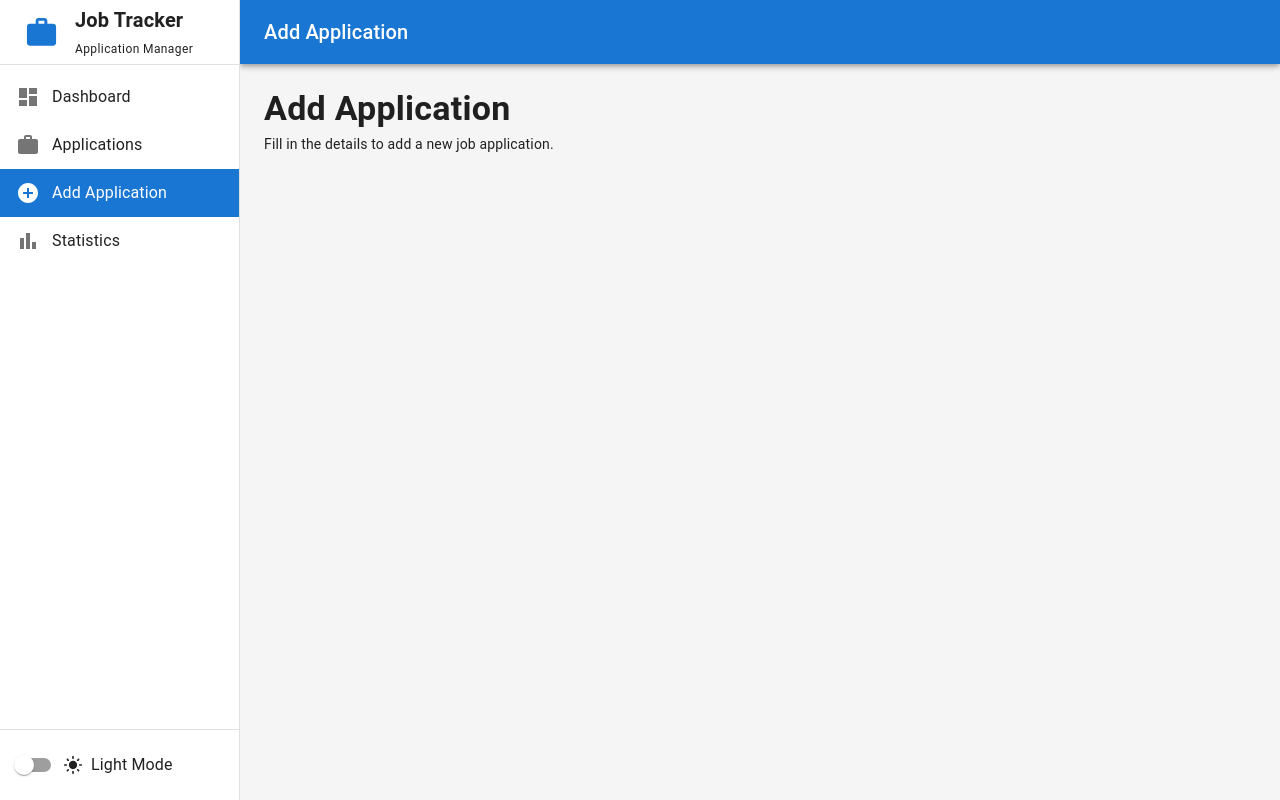
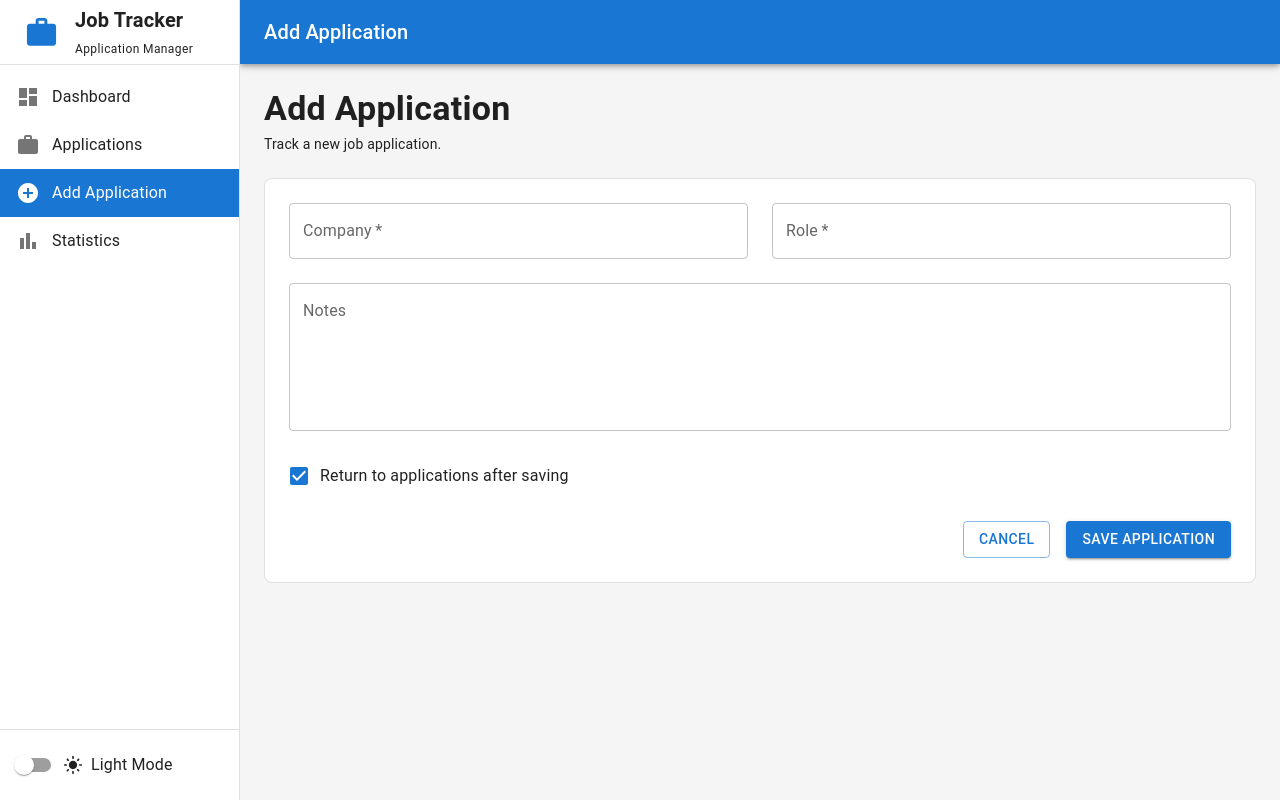
Before and after one commit to SAHIL-VARTAK/Job-Application-Tracker-UI, a React (Vite) app: page /applications/new in a window 1280 px wide. Built offline with nearby package versions, Linux system fonts and the light colour scheme; no server answers.

Commit message:
Added api support for adding new application data

```diff
--- /dev/null
+++ b/src/components/application/ApplicationForm.tsx
@@ -0,0 +1,208 @@
+import { Controller, useForm } from "react-hook-form";
+import {
+    Box,
+    Button,
+    Checkbox,
+    FormControlLabel,
+    Grid,
+    Paper,
+    Stack,
+    TextField,
+} from "@mui/material";
+
+import type { CreateJobApplicationRequest } from "@/types/application";
+
+interface ApplicationFormProps {
+    initialValues?: CreateJobApplicationRequest;
+    loading?: boolean;
+    returnAfterSave: boolean;
+    onReturnAfterSaveChange: (checked: boolean) => void;
+    onSubmit: (
+        data: CreateJobApplicationRequest,
+    ) => Promise<boolean>;
+    onCancel?: () => void;
+}
+
+export default function ApplicationForm({
+    initialValues,
+    loading = false,
+    onSubmit,
+    onCancel,
+    returnAfterSave,
+    onReturnAfterSaveChange,
+}: ApplicationFormProps) {
+    const {
+        control,
+        handleSubmit,
+        reset,
+        setFocus,
+        formState: { errors, isDirty },
+    } = useForm<CreateJobApplicationRequest>({
+        defaultValues:
+            initialValues ?? {
+                company: "",
+                role: "",
+                notes: "",
+            },
+    });
+
+    return (
+        <Paper
+            elevation={0}
+            sx={{
+                mt: 3,
+                p: 3,
+                border: 1,
+                borderColor: "divider",
+                borderRadius: 2,
+            }}
+        >
+            <Box
+                component="form"
+                noValidate
+                onSubmit={handleSubmit(async (data) => {
+                    const success = await onSubmit(data);
+
+                    if (success && !returnAfterSave) {
+                        reset();
+                        setFocus("company");
+                    }
+                })}
+            >
+                <Grid
+                    container
+                    spacing={3}
+                >
+                    <Grid size={{ xs: 12, md: 6 }}>
+                        <Controller
+                            name="company"
+                            control={control}
+                            rules={{
+                                required: "Company is required",
+                                maxLength: {
+                                    value: 100,
+                                    message:
+                                        "Company cannot exceed 100 characters.",
+                                },
+                            }}
+                            render={({ field }) => (
+                                <TextField
+                                    {...field}
+                                    label="Company"
+                                    fullWidth
+                                    required
+                                    error={!!errors.company}
+                                    helperText={
+                                        errors.company?.message
+                                    }
+                                />
+                            )}
+                        />
+                    </Grid>
+
+                    <Grid size={{ xs: 12, md: 6 }}>
+                        <Controller
+                            name="role"
+                            control={control}
+                            rules={{
+                                required: "Role is required",
+                                maxLength: {
+                                    value: 100,
+                                    message:
+                                        "Role cannot exceed 100 characters.",
+                                },
+                            }}
+                            render={({ field }) => (
+                                <TextField
+                                    {...field}
+                                    label="Role"
+                                    fullWidth
+                                    required
+                                    error={!!errors.role}
+                                    helperText={
+                                        errors.role?.message
+                                    }
+                                />
+                            )}
+                        />
+                    </Grid>
+
+                    <Grid size={12}>
+                        <Controller
+                            name="notes"
+                            control={control}
+                            rules={{
+                                maxLength: {
+                                    value: 1000,
+                                    message:
+                                        "Notes cannot exceed 1000 characters.",
+                                },
+                            }}
+                            render={({ field }) => (
+                                <TextField
+                                    {...field}
+                                    label="Notes"
+                                    multiline
+                                    minRows={5}
+                                    fullWidth
+                                    error={!!errors.notes}
+                                    helperText={
+                                        errors.notes?.message
+                                    }
+                                />
+                            )}
+                        />
+                    </Grid>
+
+                    <Grid size={12}>
+                        <FormControlLabel
+                            control={
+                                <Checkbox
+                                    checked={returnAfterSave}
+                                    onChange={(event) =>
+                                        onReturnAfterSaveChange(
+                                            event.target.checked,
+                                        )
+                                    }
+                                />
+                            }
+                            label="Return to applications after saving"
+                        />
+                    </Grid>
+
+                    <Grid size={12}>
+                        <Stack
+                            direction="row"
+                            spacing={2}
+                            sx={{
+                                justifyContent: "flex-end",
+                                alignItems: "center",
+                            }}
+                        >
+                            <Button
+                                variant="outlined"
+                                onClick={() => {
+                                    if (isDirty) {
+                                        reset();
+                                    } else {
+                                        onCancel?.();
+                                    }
+                                }}
+                            >
+                                {isDirty ? "Reset" : "Cancel"}
+                            </Button>
+
+                            <Button
+                                type="submit"
+                                variant="contained"
+                                loading={loading}
+                            >
+                                Save Application
+                            </Button>
+                        </Stack>
+                    </Grid>
+                </Grid>
+            </Box>
+        </Paper>
+    );
+}
--- a/src/pages/AddApplication/AddApplication.tsx
+++ b/src/pages/AddApplication/AddApplication.tsx
@@ -1,12 +1,88 @@
+import { useState } from "react";
+import { useNavigate } from "react-router-dom";
+
 import AppLayout from "@/components/layout/AppLayout";
 import PageHeader from "@/components/common/PageHeader";
+import ApplicationForm from "@/components/application/ApplicationForm";
+import AppSnackbar from "@/components/common/AppSnackbar";
+
+import applicationService from "@/services/applicationService";
+import type { CreateJobApplicationRequest } from "@/types/application";
 
 export default function AddApplication() {
+    const navigate = useNavigate();
+
+    const [returnAfterSave, setReturnAfterSave] = useState(true);
+    const [loading, setLoading] = useState(false);
+    const [snackbar, setSnackbar] = useState({
+        open: false,
+        severity: "success" as
+            | "success"
+            | "error"
+            | "warning"
+            | "info",
+        message: "",
+    });
+
+    const handleSubmit = async (
+        data: CreateJobApplicationRequest,
+    ): Promise<boolean> => {
+        try {
+            setLoading(true);
+
+            await applicationService.create(data);
+
+            setSnackbar({
+                open: true,
+                severity: "success",
+                message: "Application created successfully.",
+            });
+
+            if (returnAfterSave) {
+                setTimeout(() => {
+                    navigate("/applications");
+                }, 800);
+            }
+
+            return true;
+        } catch {
+            setSnackbar({
+                open: true,
+                severity: "error",
+                message: "Failed to create application.",
+            });
+
+            return false;
+        } finally {
+            setLoading(false);
+        }
+    };
+
     return (
         <AppLayout>
             <PageHeader
                 title="Add Application"
-                subtitle="Fill in the details to add a new job application."
+                subtitle="Track a new job application."
+            />
+
+            <ApplicationForm
+                loading={loading}
+                onSubmit={handleSubmit}
+                onCancel={() => navigate("/applications")}
+                returnAfterSave={returnAfterSave}
+                onReturnAfterSaveChange={setReturnAfterSave}
+            />
+
+            <AppSnackbar
+                open={snackbar.open}
+                severity={snackbar.severity}
+                message={snackbar.message}
+                onClose={() =>
+                    setSnackbar((prev) => ({
+                        ...prev,
+                        open: false,
+                    }))
+                }
             />
         </AppLayout>
     );
```
Also changed, not shown: src/constants/applicationStatus.ts (added, +10 -0 lines).
